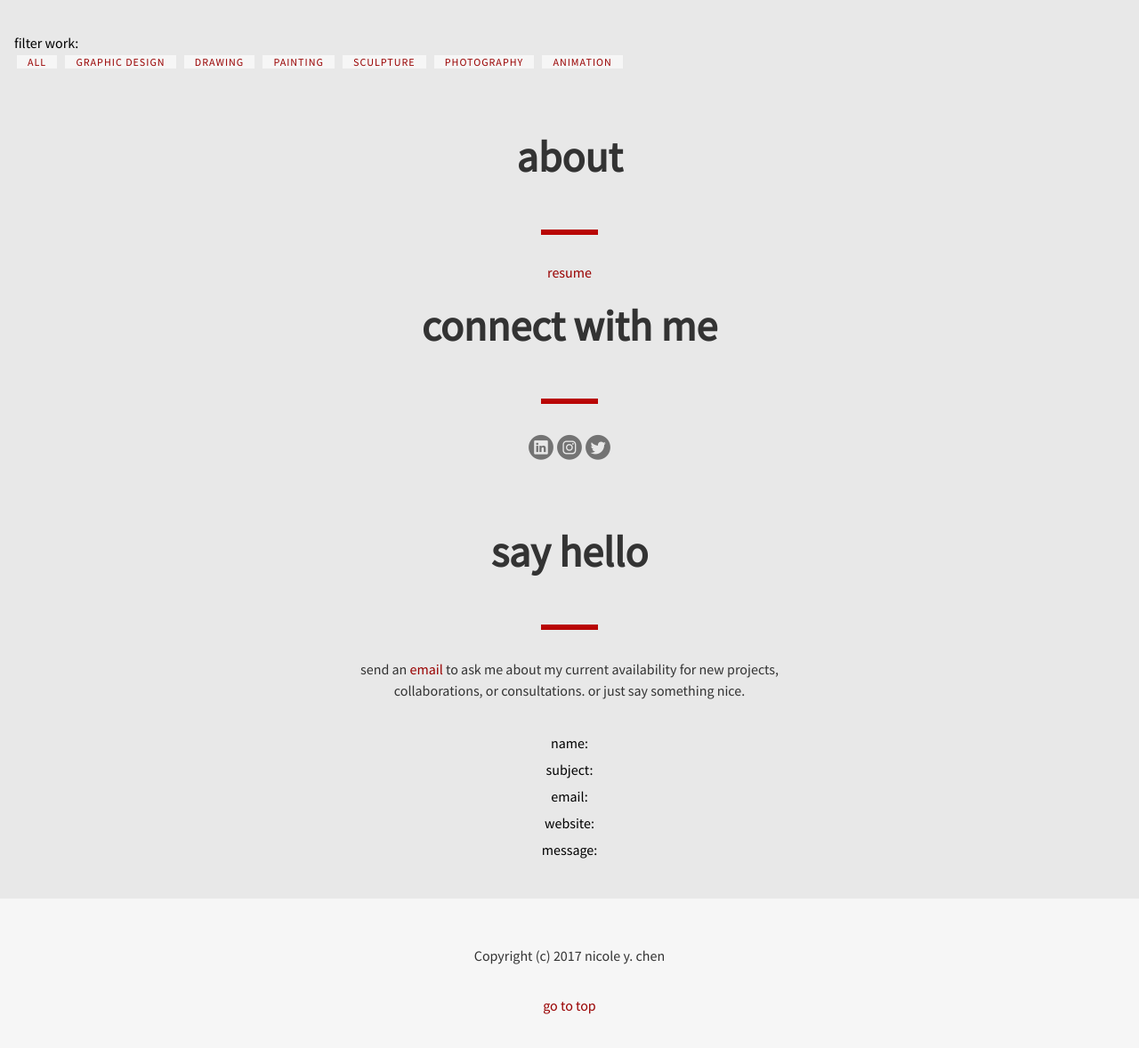
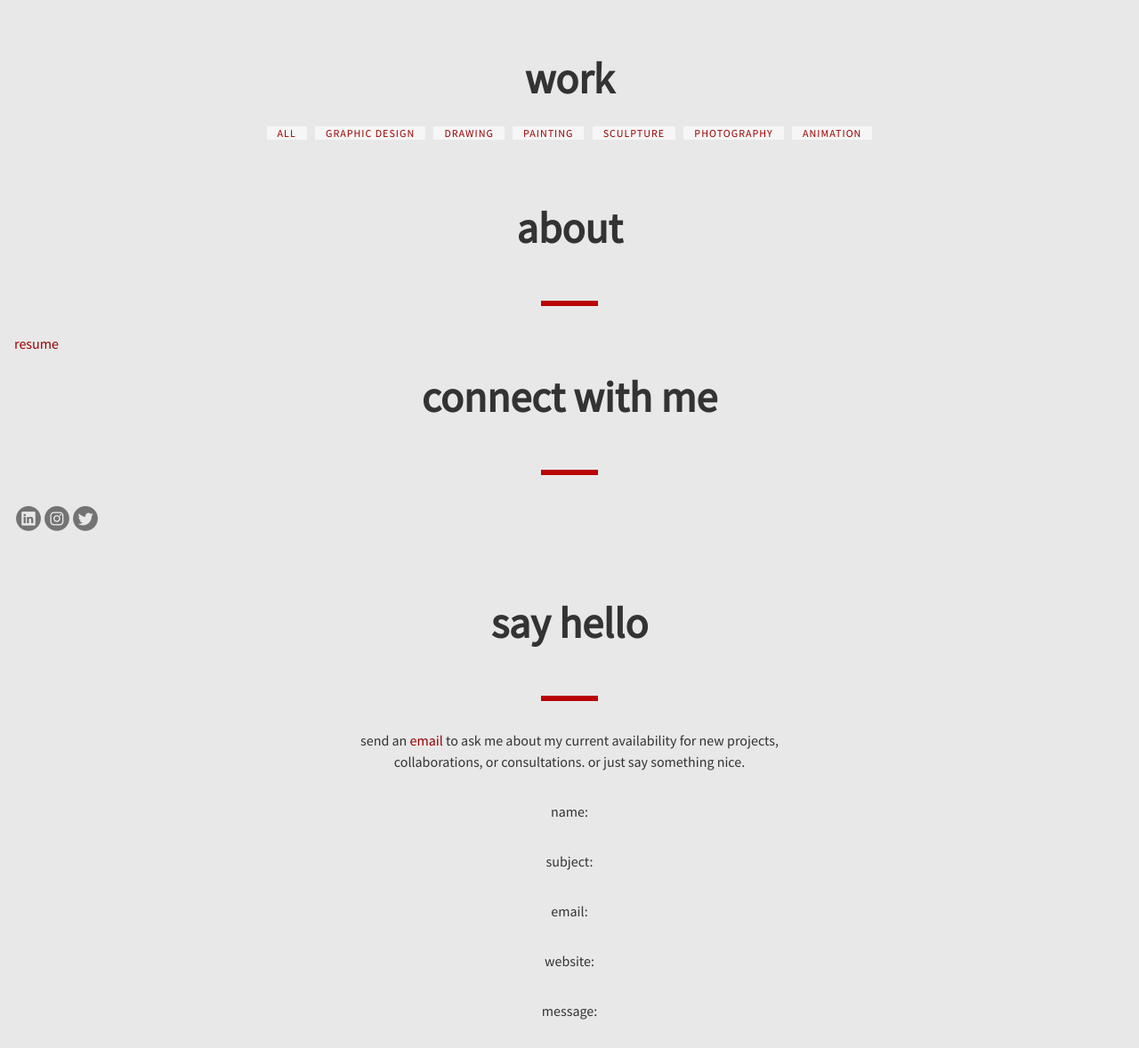
Before and after one commit to chennicoley/chennicoley.github.io, a plain HTML site: page unit_4/index.html in a window 1280 px wide. Shown: the part 1042-2220 px from the top of the page at 89% size. Drawn offline with nearby package versions, Linux system fonts and the light colour scheme.

Commit message:
validator update

```diff
--- a/unit_4/css/style.css
+++ b/unit_4/css/style.css
@@ -21,6 +21,7 @@ header {
 
 nav {
 	margin: auto;
+	text-align: center;
 }
 
 main {
@@ -108,7 +109,7 @@ footer {
 	border: none;
 	padding: 0 2em;
 	margin: 0 1em;
-	background: #fff;
+	background: #F6F6F6;
 	text-transform: uppercase;
 	letter-spacing: 2px;
 }
--- a/unit_4/index.html
+++ b/unit_4/index.html
@@ -22,7 +22,8 @@
 	<body>
 
 		<div id="lander">
-			<center><header>
+			<center>
+			<header>
 				<div id="logo-container"><a href="https://github.com/chennicoley/chennicoley.github.io/tree/master/unit_3"><img src="images/nyclogowhite.png" width="15%" height="15%" alt="nyc logo white" title="NYC logo white"></a></div>
 			</header>
 			<nav>
@@ -41,7 +42,7 @@
 
 		<main>
 			<section class="work">
-				filter work:
+				<h2>work</h2>
 				<nav>
 					<a class="filterLinks" href="#">all</a>
 					<a class="filterLinks" href="#">graphic design</a>
@@ -55,22 +56,22 @@
 			<section class="about">
 				<h2>about</h2>
 				<hr>
-				<center><a href="#">resume</a></center>
+				<a href="#">resume</a>
 
 				<h2>connect with me</h2>
 				<hr>
-				<center><a href="http://www.linkedin.com"><img src="./images/linkedin.png" alt="linkedin logo"></a><a href="http://www.instagram.com"><img src="./images/instagram.png" alt="instagram logo"></a><a href="http://www.twitter.com"><img src="./images/twitter.png" alt="twitter logo"></a></center>
+				<a href="http://www.linkedin.com"><img src="./images/linkedin.png" alt="linkedin logo"></a><a href="http://www.instagram.com"><img src="./images/instagram.png" alt="instagram logo"></a><a href="http://www.twitter.com"><img src="./images/twitter.png" alt="twitter logo"></a>
 			</section>
 
 			<section class="contact">
 				<h2>say hello</h2>
 				<hr>
 				<p>send an <a href="mailto:chennicoley@gmail.com?Subject=hllo" target="_top">email</a> to ask me about my current availability for new projects, collaborations, or consultations. or just say something nice.</p>
-				<ul>name:</ul>
-				<ul>subject:</ul>
-				<ul>email:</ul>
-				<ul>website:</ul>
-				<ul>message:</ul>
+				<p>name:</p>
+				<p>subject:</p>
+				<p>email:</p>
+				<p>website:</p>
+				<p>message:</p>
 			</section>
 		</main>
 
```
Also changed, not shown: 1 other file.
